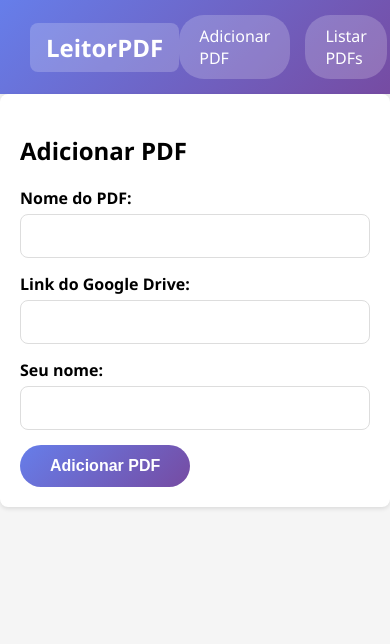
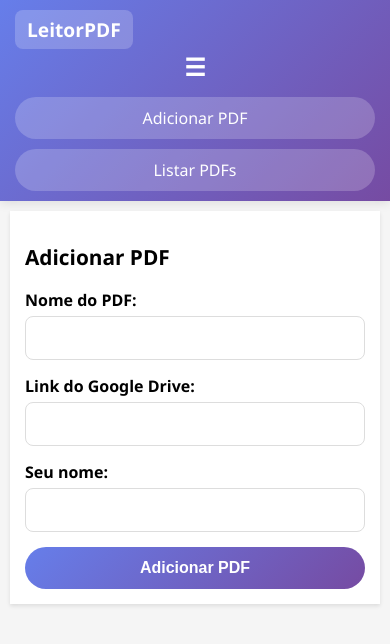
Before and after one commit to PatrickRebecchi/leitor-pdf-api, an Angular app in the folder frontend/: page /adicionar in a window 390 px wide. Shown: the top 644 px of the page. Built offline with nearby package versions, Linux system fonts and the light colour scheme.

Commit message:
feat: add responsive design for mobile devices

```diff
--- a/frontend/src/app/app.html
+++ b/frontend/src/app/app.html
@@ -1,8 +1,9 @@
 <nav class="navbar">
   <a routerLink="/" class="logo">LeitorPDF</a>
-  <div class="nav-links">
-    <a routerLink="/adicionar" class="nav-btn">Adicionar PDF</a>
-    <a routerLink="/listar" class="nav-btn">Listar PDFs</a>
+  <button class="menu-toggle" (click)="toggleMenu()">☰</button>
+  <div class="nav-links" [class.active]="menuAberto">
+    <a routerLink="/adicionar" class="nav-btn" (click)="fecharMenu()">Adicionar PDF</a>
+    <a routerLink="/listar" class="nav-btn" (click)="fecharMenu()">Listar PDFs</a>
   </div>
 </nav>
 <router-outlet></router-outlet>
--- a/frontend/src/app/app.ts
+++ b/frontend/src/app/app.ts
@@ -10,4 +10,13 @@ import { RouterOutlet, RouterLink } from '@angular/router';
 })
 export class App {
   protected readonly title = signal('frontend');
+  protected menuAberto = signal(false);
+
+  toggleMenu() {
+    this.menuAberto.update(v => !v);
+  }
+
+  fecharMenu() {
+    this.menuAberto.set(false);
+  }
 }
--- a/frontend/src/app/components/listar-pdf/listar-pdf.html
+++ b/frontend/src/app/components/listar-pdf/listar-pdf.html
@@ -11,10 +11,10 @@
     </thead>
     <tbody>
       <tr *ngFor="let pdf of pdfs()">
-        <td>{{ pdf.nome }}</td>
-        <td><a [href]="pdf.link" target="_blank">Acessar</a></td>
-        <td>{{ pdf.adicionadoPor }}</td>
-        <td>{{ pdf.dataCriacao | date:'dd/MM/yyyy HH:mm' }}</td>
+        <td data-label="Nome">{{ pdf.nome }}</td>
+        <td data-label="Link"><a [href]="pdf.link" target="_blank">Acessar</a></td>
+        <td data-label="Adicionado por">{{ pdf.adicionadoPor }}</td>
+        <td data-label="Data">{{ pdf.dataCriacao | date:'dd/MM/yyyy HH:mm' }}</td>
       </tr>
     </tbody>
   </table>
--- a/frontend/src/styles.css
+++ b/frontend/src/styles.css
@@ -12,6 +12,22 @@ body {
   background: linear-gradient(135deg, #667eea 0%, #764ba2 100%);
   padding: 15px 30px;
   box-shadow: 0 2px 10px rgba(0,0,0,0.1);
+  flex-wrap: wrap;
+}
+
+.menu-toggle {
+  display: none;
+  background: none;
+  border: none;
+  color: white;
+  font-size: 1.5rem;
+  cursor: pointer;
+  padding: 5px 10px;
+}
+
+.nav-links {
+  display: flex;
+  gap: 15px;
 }
 
 .logo {
@@ -27,11 +43,6 @@ body {
 
 .logo:hover {
   background: rgba(255,255,255,0.3);
-}
-
-.nav-links {
-  display: flex;
-  gap: 15px;
 }
 
 .nav-btn {
@@ -116,3 +127,85 @@ th, td {
 th {
   background: #f5f5f5;
 }
+
+@media (max-width: 768px) {
+  .navbar {
+    padding: 10px 15px;
+  }
+
+  .menu-toggle {
+    display: block;
+  }
+
+  .nav-links {
+    display: none;
+    width: 100%;
+    flex-direction: column;
+    gap: 10px;
+    padding-top: 10px;
+  }
+
+  .nav-links.active {
+    display: flex;
+  }
+
+  .logo {
+    font-size: 1.2rem;
+    padding: 6px 12px;
+  }
+
+  .nav-btn {
+    text-align: center;
+    padding: 10px 15px;
+  }
+
+  .container {
+    padding: 15px;
+    margin: 10px;
+    border-radius: 0;
+  }
+
+  h2 {
+    font-size: 1.3rem;
+  }
+
+  table, thead, tbody, th, td, tr {
+    display: block;
+  }
+
+  thead {
+    display: none;
+  }
+
+  tr {
+    margin-bottom: 15px;
+    border: 1px solid #ddd;
+    border-radius: 8px;
+    padding: 10px;
+    background: #fafafa;
+  }
+
+  td {
+    padding: 8px 10px;
+    border: none;
+    position: relative;
+    padding-left: 40%;
+  }
+
+  td::before {
+    content: attr(data-label);
+    position: absolute;
+    left: 10px;
+    font-weight: bold;
+    color: #667eea;
+  }
+
+  td:last-child {
+    border-bottom: none;
+  }
+
+  button, button[type="submit"] {
+    width: 100%;
+    padding: 12px 20px;
+  }
+}
```
